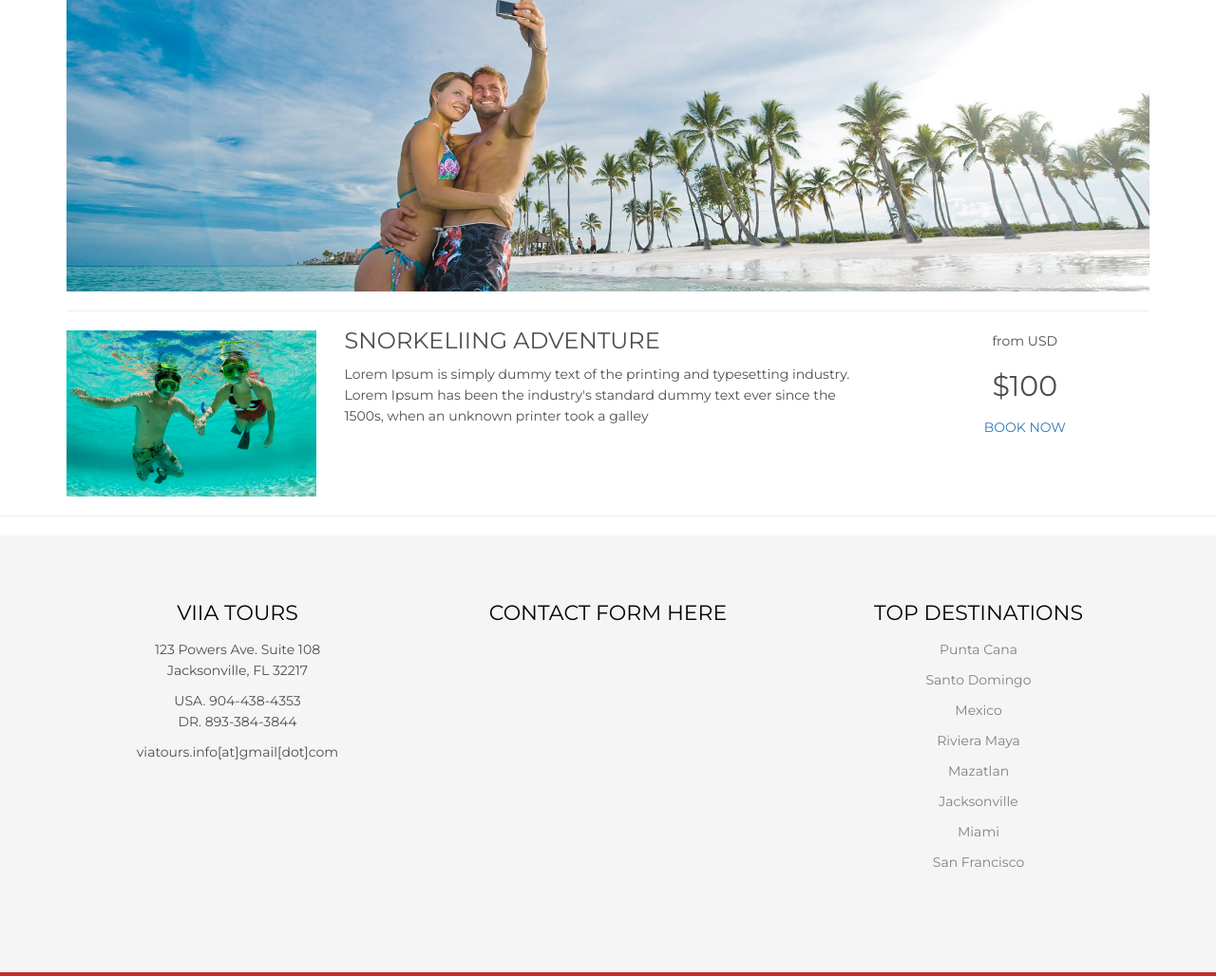
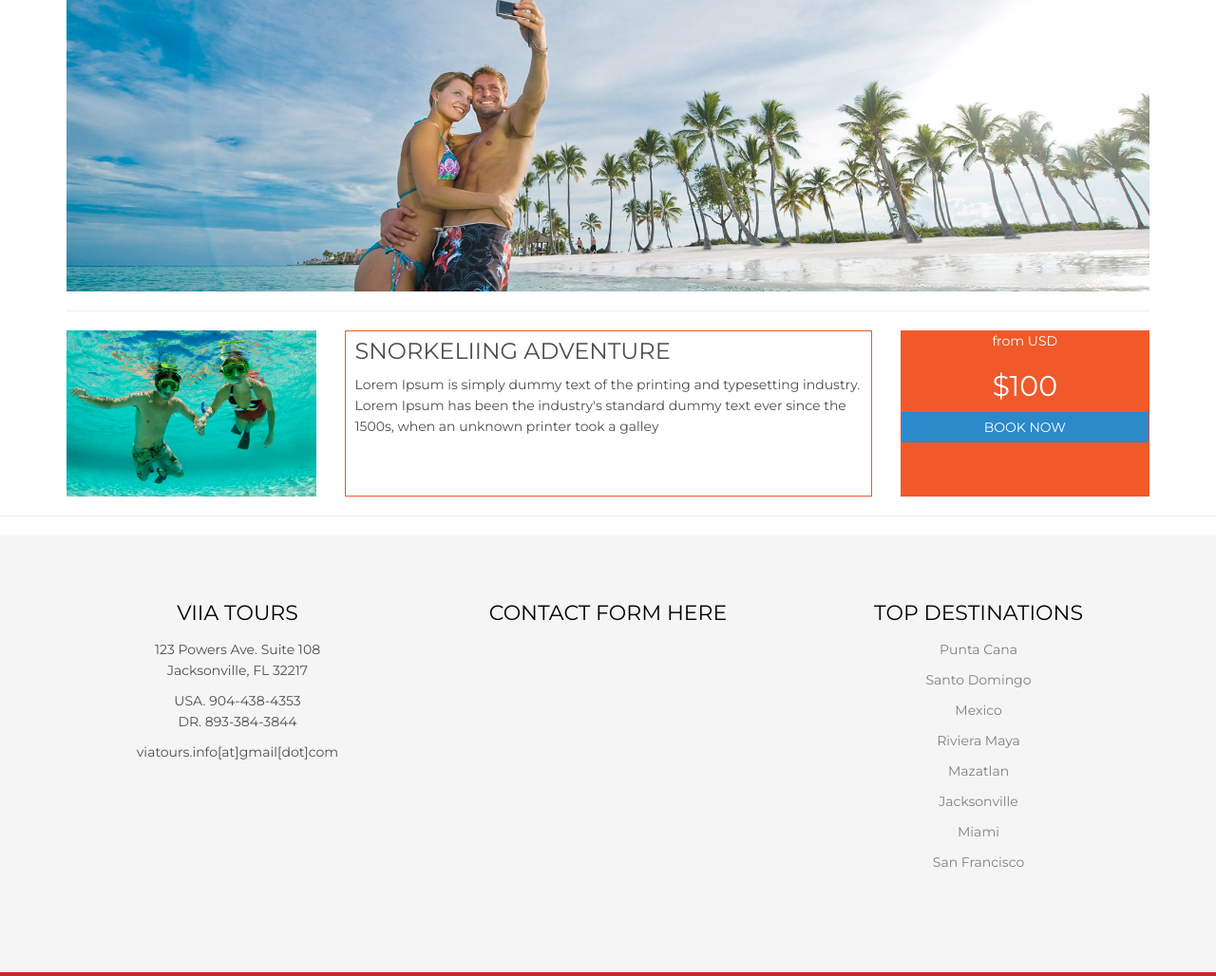
Before and after one commit to jeangustavee/viiatours, a PHP site: page /tours.php in a window 1280 px wide. Shown: the part 190-1218 px from the top of the page at 95% size. Run offline with PHP 8.4, Linux system fonts and the light colour scheme.

Commit message:
add tours block styles

```diff
--- a/css/main.css
+++ b/css/main.css
@@ -274,6 +274,20 @@ button modifier
     border-color: #2b8aca;
 }
 
+.btn-blue {
+    background: #2b8aca;
+    color: #fff;
+    border-radius: 0;
+    border-color: #f1592a;
+}
+
+.btn-blue:hover{
+    background: transparent;
+    color: #fff;
+    border-radius: 0;
+    border-color: #2b8aca;
+}
+
 .box_sale {
     position: absolute;
     font-size: 20px;
@@ -284,9 +298,22 @@ button modifier
 
 /* ============ GENERAL MODIFIER ================*/
 
+@media screen and (max-width: 40em){
+}
 
+/* ===============================================================================
+MAIN NAV
+=================================================================================*/
+#tours .tours-middle {
+    border: 1px solid #f1592a;
+    padding:  10px;
+    min-height: 175px;
+}
 
-@media screen and (max-width: 40em){
+#tours .tours-price {
+    background-color: #f1592a;
+    color: #fff;
+    min-height: 175px;
 }
 
 
```
